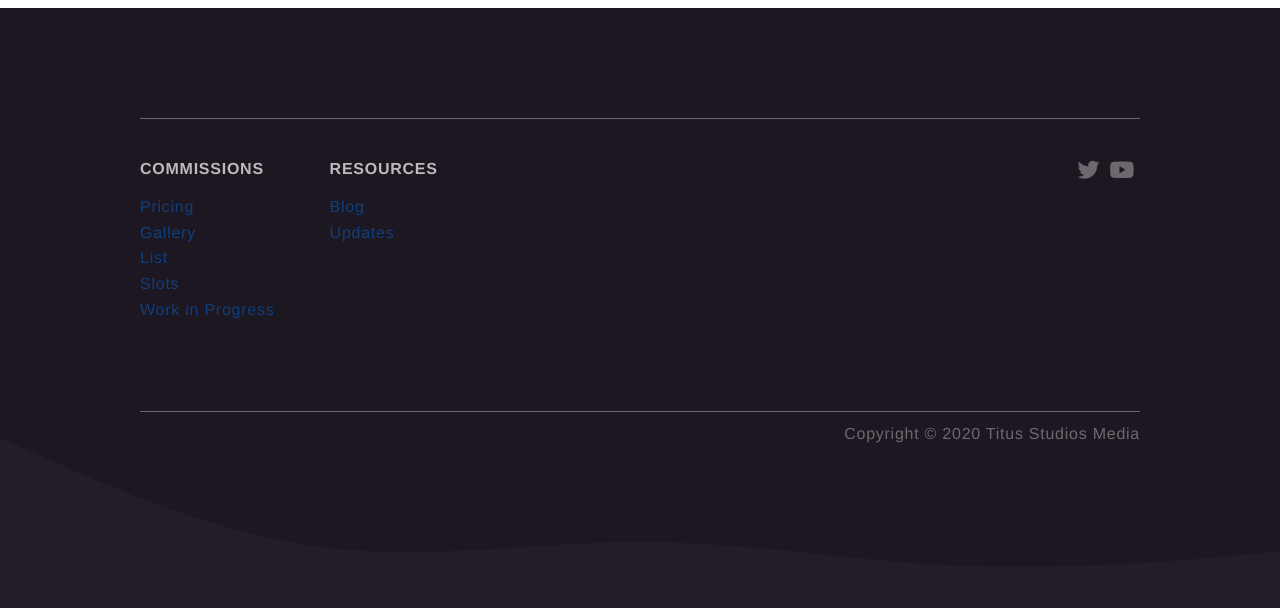
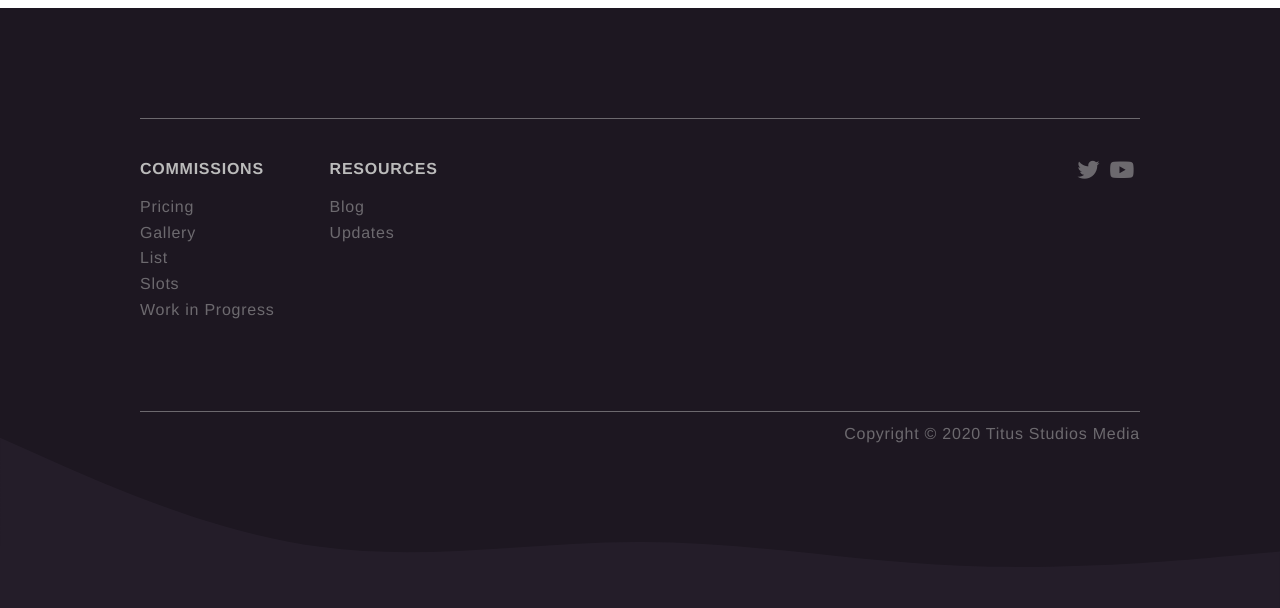
Before and after one commit to aerofur/titusstudiosmediagroup.github.io, a PHP site: page /commissions/voodoo/index.html in a window 1280 px wide. Shown: the part 192-800 px from the top of the page. Run offline with PHP 8.4, Linux system fonts and the light colour scheme; some libraries are stand-ins or nearby versions.

Commit message:
Update voodoosite-stylesheet.css

```diff
--- a/data/static/scss/stylesheets/voodoosite-stylesheet.css
+++ b/data/static/scss/stylesheets/voodoosite-stylesheet.css
@@ -169,6 +169,7 @@ footer {
 .footerlist li a {
     opacity: 0.5;
     cursor: pointer;
+    color: #bbb;
 }
 
 .footerlist li a:hover {
```
